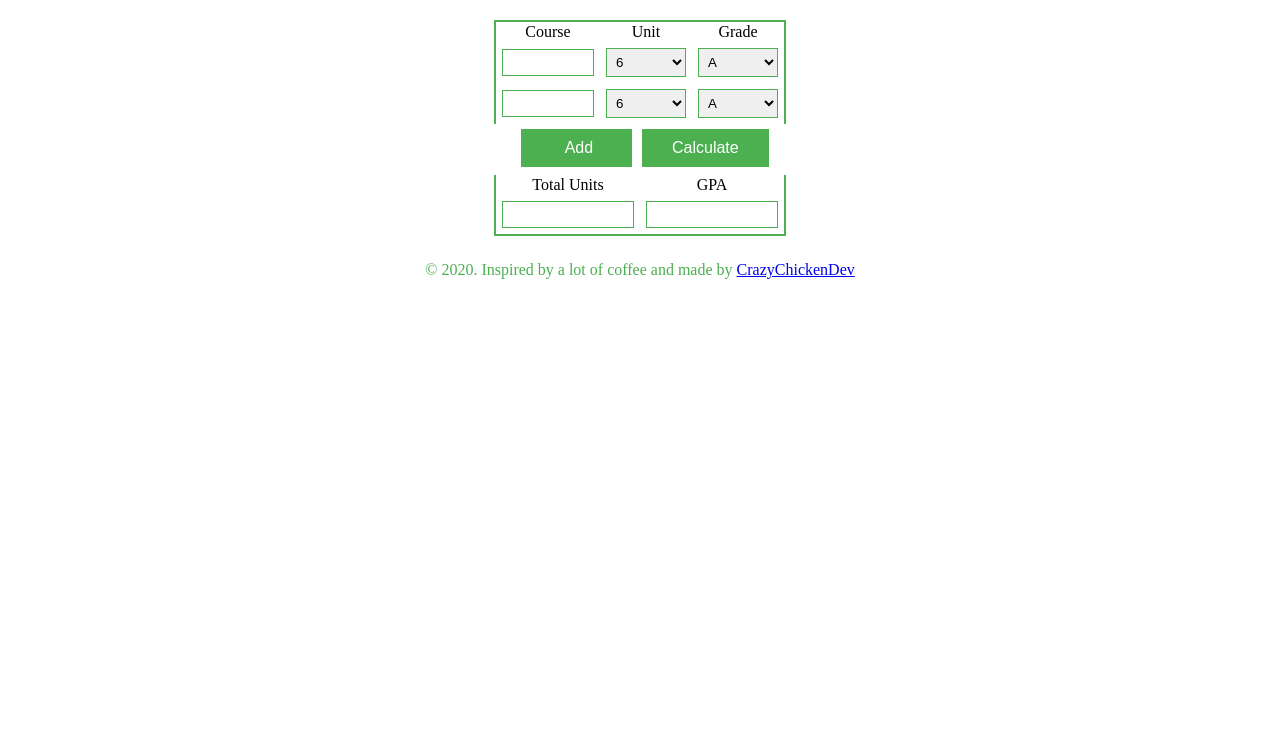
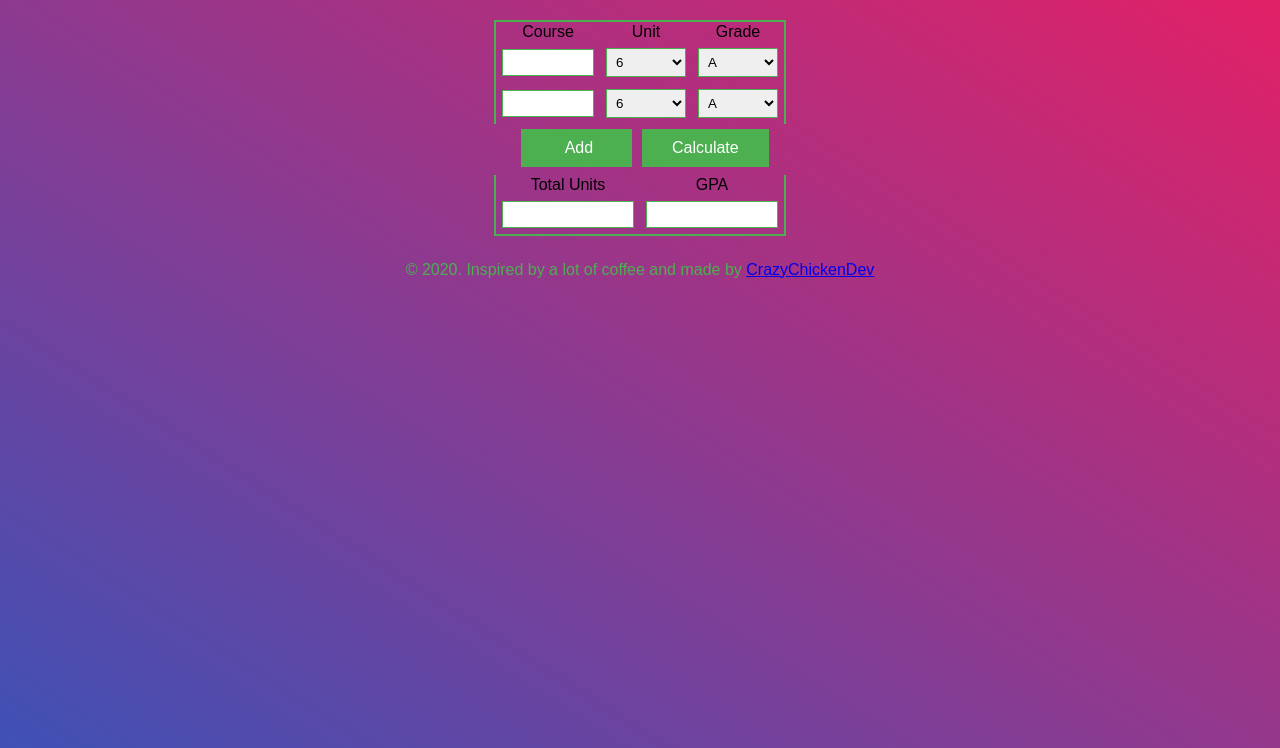
Before and after one commit to CrazyChickenDev/CPE461-CGPA-Calculator, a plain HTML site: page index.html in a window 1280 px wide. Shown: the part 73-821 px from the top of the page. Before the commit the page ends 800 px from the top, so only its background shows below. Drawn offline with Linux system fonts and the light colour scheme.

Commit message:
edited index.html

```diff
--- a/css/main.css
+++ b/css/main.css
@@ -3,6 +3,14 @@ main {
 	padding: 5px;
 	display: block;
 }
+
+body {
+	background-image: linear-gradient(to top right, #3f51b5, #e91e63);
+	min-height: 100vh;
+	margin: 0;
+	font-family: 'Secular One', sans-serif;
+  }
+
 .section-con {
 	display: flex;
 	justify-content: center;
```
